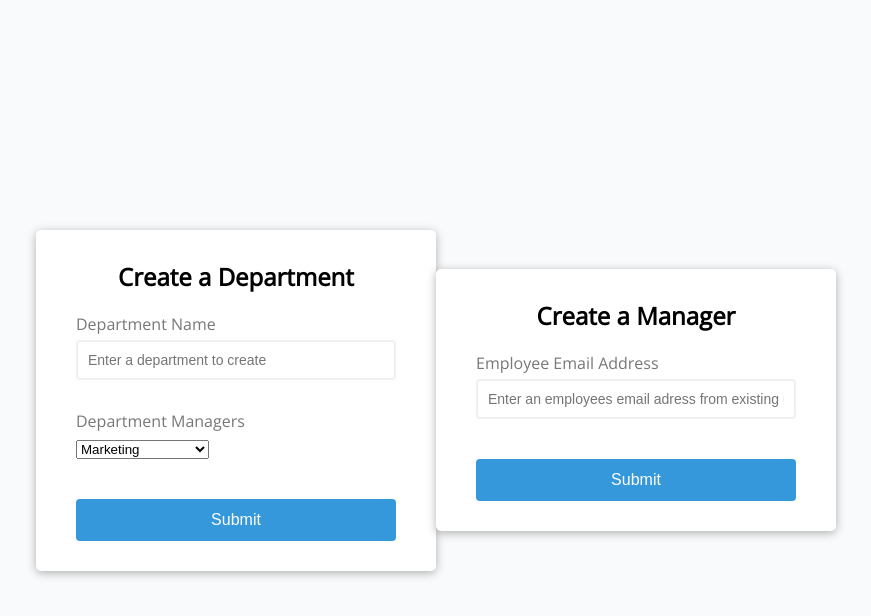
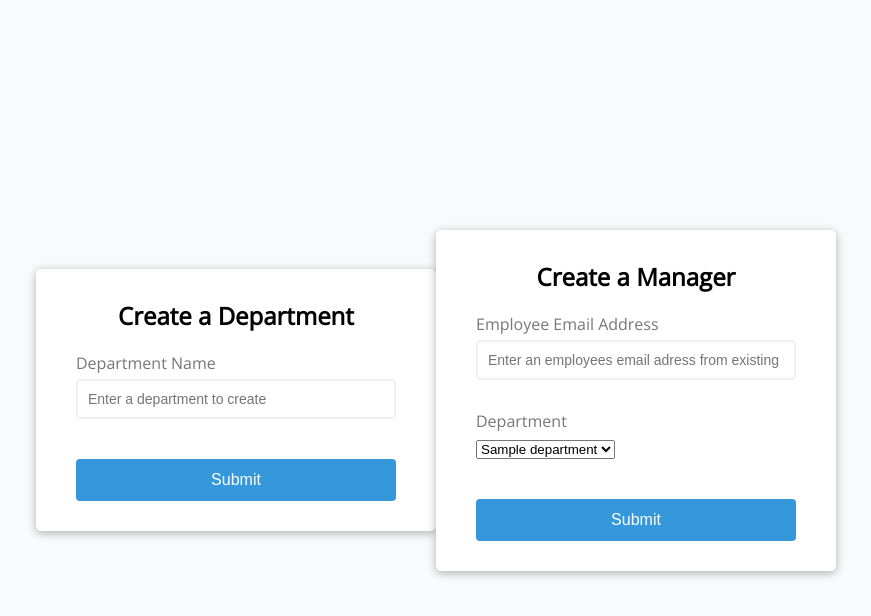
Before and after one commit to jaye-j/Tribuo, a Node server app: page /admin in a window 1280 px wide. Shown: the top 616 px of the page, without its empty margins (204-1075 px from the left). Run offline with Node 20, Linux system fonts and the light colour scheme; tables that the repository leaves empty hold one stand-in row (values such as "Sample post"); some libraries are stand-ins or nearby versions.

Commit message:
ejs work.

```diff
--- a/controllers/admindashboard.js
+++ b/controllers/admindashboard.js
@@ -1,29 +1,64 @@
-const express = require('express');
+const express = require("express");
 const router = express.Router();
-const db = require('../models');
+const db = require("../models");
 
-router.get('/admin', (req, res) => {
-  res.render('admindashboard');
+router.get("/admin", (req, res) => {
+  let departmentsData = [];
+  db.departments
+    .findAll()
+    .then(results => {
+      results.forEach(department => {
+        departmentsData.push({
+          id: department.id,
+          department_title: department.department_title
+        });
+      });
+    })
+    .then(() => {
+      res.render("admindashboard", {
+        departments: departmentsData
+      });
+    });
 });
 
-router.get('/admin/department', (req, res) => {
-  res.redirect('/admin');
+router.get("/admin/department", (req, res) => {
+  res.redirect("/admin");
 });
 
-router.get('/admin/managers', (req, res) => {
-  res.redirect('/admin');
+router.get("/admin/managers", (req, res) => {
+  res.redirect("/admin");
 });
 
-router.post('/admin/department', (req, res) => {
+router.post("/admin/department", (req, res) => {
   let department_title = req.body.department;
   let department_managers = req.body.department_managers;
-  console.log(department_title);
-  console.log(department_managers);
-  res.redirect('/admin');
+
+  db.departments
+    .findAll({ where: { department_title: department_title } })
+    .then(results => {
+      if (results.length == 0) {
+        db.departments
+          .create({
+            department_title,
+            department_managers
+          })
+          .then(newDepartment => {
+            res.redirect("/admin");
+          })
+          .catch(error => {
+            res.redirect("/admin");
+            console.log("Error: ", error);
+          });
+      } else {
+        res.redirect("/admin");
+        console.log("There was an error.");
+      }
+    });
 });
 
-router.post('/admin/managers', (req, res) => {
+router.post("/admin/managers", (req, res) => {
   let employee_email_address = req.body.emp_email;
+  let department_id = req.body.department_id;
 
   db.employees
     .findAll({ where: { employee_email_address: employee_email_address } })
@@ -33,9 +68,8 @@ router.post('/admin/managers', (req, res) => {
           console.log(user);
           user.is_manager = true;
           user.save().then(() => {
-            console.log('updated value').then(() => {
-              res.redirect('/admin');
-            });
+            console.log("updated value");
+            res.redirect("/admin");
           });
         });
       }
--- a/views/admindashboard.ejs
+++ b/views/admindashboard.ejs
@@ -21,17 +21,6 @@
             placeholder="Enter a department to create"
           />
         </div>
-        <div class="form-control">
-          <label for="department_managers">Department Managers</label>
-          <select
-            id="department_managers"
-            name="department_managers"
-            placeholder="Choose the department manager."
-          >
-            <option value="Marketing">Marketing</option>
-            <option value="Human-Resources">Human Resources</option>
-          </select>
-        </div>
 
         <button value="submit" type="submit">Submit</button>
       </form>
@@ -49,6 +38,20 @@
             placeholder="Enter an employees email adress from existing users"
           />
         </div>
+        <div class="form-control">
+          <label for="department_managers">Department </label>
+          <select
+            id="department_managers"
+            name="department_id"
+            placeholder="Choose the department manager."
+          >
+            <% departments.forEach((department)=>{ %>
+            <option value="<%= department.id %>"
+              ><%= department.department_title %></option
+            >
+            <% }) %>
+          </select>
+        </div>
 
         <button value="submit" type="submit">Submit</button>
       </form>
```
Also changed, not shown: controllers/registration.js (+28 -12 lines), views/registration.ejs (+5 -4 lines).
